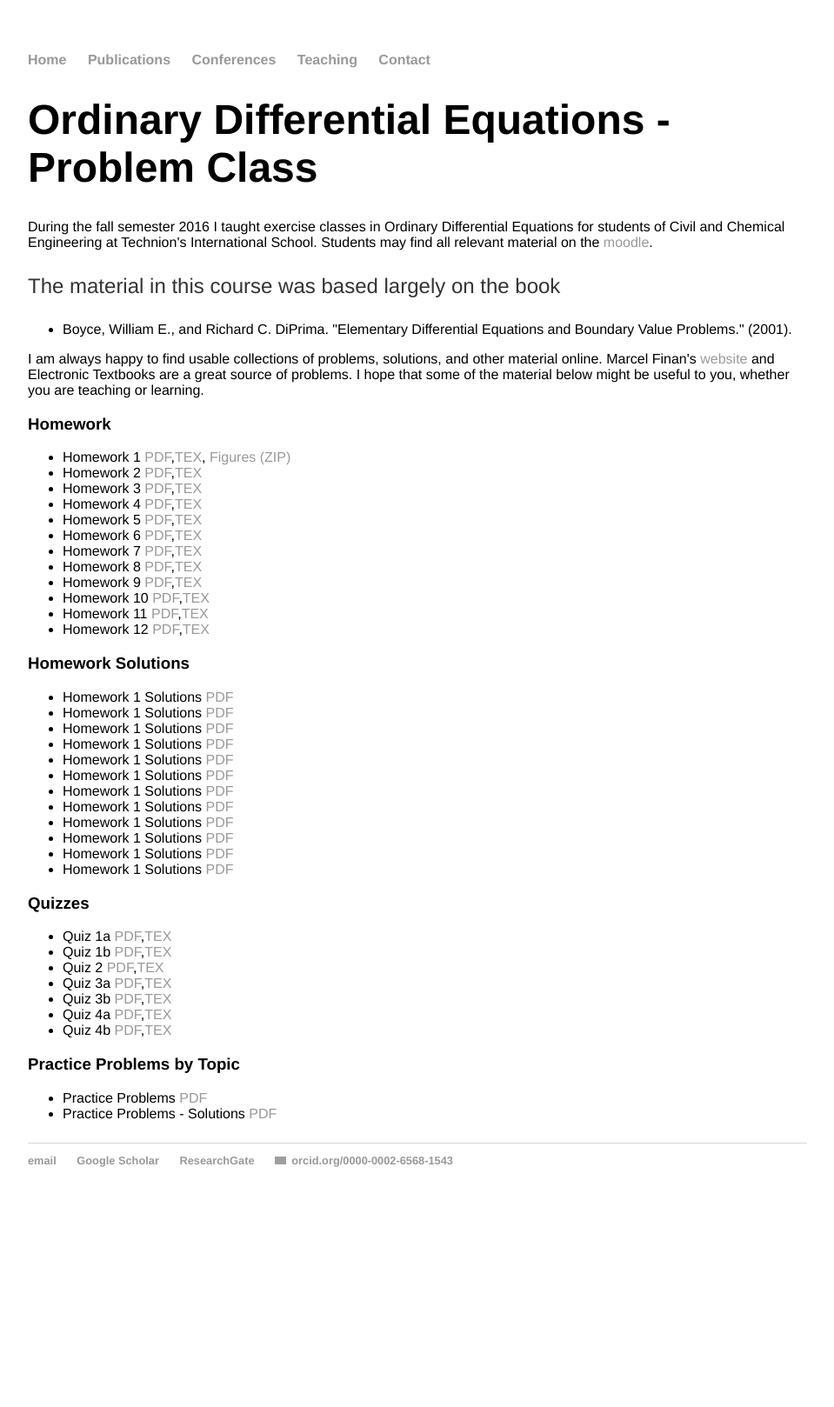
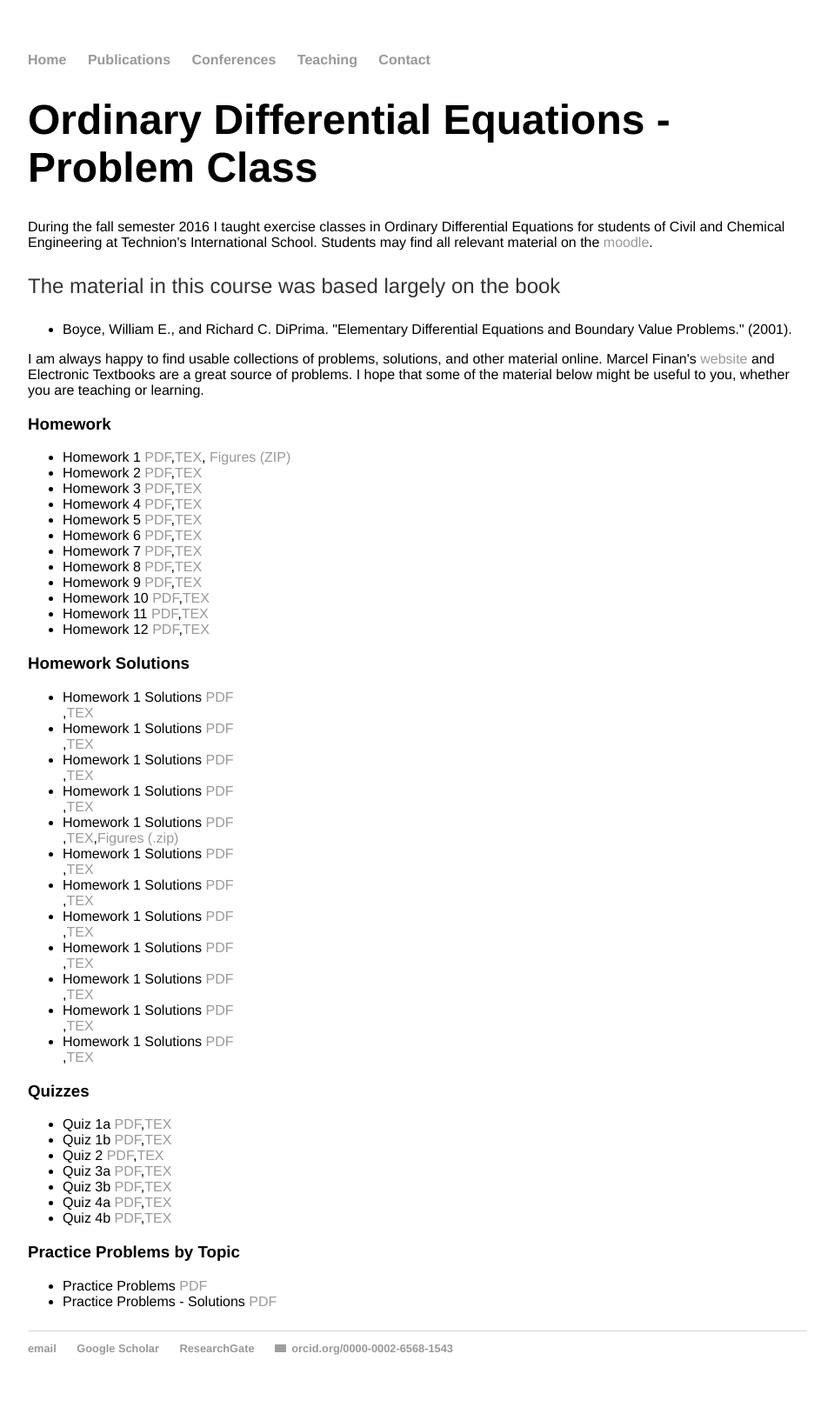
Before and after one commit to rstuhlmeier/rstuhlmeier.github.io, a Jekyll site: the page built from teaching/Fall2016/ODEs.html, in a window 1280 px wide. Shown: the whole page at 87% size, without its empty margins (160-1119 px from the left). Built offline with Jekyll 4.4.1, drawn with Linux system fonts in a browser that asks for light colours; before the commit the page ends 1402 px from its top, so only the background shows below that; grey boxes are pictures that could not be loaded.

Commit message:
Added links to solutions

```diff
--- a/teaching/Fall2016/ODEs.html
+++ b/teaching/Fall2016/ODEs.html
@@ -35,18 +35,18 @@
 </ul>
 <h3>Homework Solutions</h3>
 <ul>
-<li>Homework 1 Solutions <a href="Homework_Solutions/Homework_1_Solutions.pdf">PDF</a></li>
-<li>Homework 1 Solutions <a href="Homework_Solutions/Homework_2_Solutions.pdf">PDF</a></li>
-<li>Homework 1 Solutions <a href="Homework_Solutions/Homework_3_Solutions.pdf">PDF</a></li>
-<li>Homework 1 Solutions <a href="Homework_Solutions/Homework_4_Solutions.pdf">PDF</a></li>
-<li>Homework 1 Solutions <a href="Homework_Solutions/Homework_5_Solutions.pdf">PDF</a></li>
-<li>Homework 1 Solutions <a href="Homework_Solutions/Homework_6_Solutions.pdf">PDF</a></li>
-<li>Homework 1 Solutions <a href="Homework_Solutions/Homework_7_Solutions.pdf">PDF</a></li>
-<li>Homework 1 Solutions <a href="Homework_Solutions/Homework_8_Solutions.pdf">PDF</a></li>
-<li>Homework 1 Solutions <a href="Homework_Solutions/Homework_9_Solutions.pdf">PDF</a></li>
-<li>Homework 1 Solutions <a href="Homework_Solutions/Homework_10_Solutions.pdf">PDF</a></li>
-<li>Homework 1 Solutions <a href="Homework_Solutions/Homework_11_Solutions.pdf">PDF</a></li>
-<li>Homework 1 Solutions <a href="Homework_Solutions/Homework_12_Solutions.pdf">PDF</a></li>
+<li>Homework 1 Solutions <a href="Homework_Solutions/Homework_1_Solutions.pdf">PDF</a></li>,<a href="Homework_Solutions/Homework_1_Solutions.tex">TEX</a></li>
+<li>Homework 1 Solutions <a href="Homework_Solutions/Homework_2_Solutions.pdf">PDF</a></li>,<a href="Homework_Solutions/Homework_2_Solutions.tex">TEX</a></li>
+<li>Homework 1 Solutions <a href="Homework_Solutions/Homework_3_Solutions.pdf">PDF</a></li>,<a href="Homework_Solutions/Homework_3_Solutions.tex">TEX</a></li>
+<li>Homework 1 Solutions <a href="Homework_Solutions/Homework_4_Solutions.pdf">PDF</a></li>,<a href="Homework_Solutions/Homework_4_Solutions.tex">TEX</a></li>
+<li>Homework 1 Solutions <a href="Homework_Solutions/Homework_5_Solutions.pdf">PDF</a></li>,<a href="Homework_Solutions/Homework_5_Solutions.tex">TEX</a></li>,<a href="Homework_Solutions/HW5_Figures.zip">Figures (.zip)</a></li>
+<li>Homework 1 Solutions <a href="Homework_Solutions/Homework_6_Solutions.pdf">PDF</a></li>,<a href="Homework_Solutions/Homework_6_Solutions.tex">TEX</a></li>
+<li>Homework 1 Solutions <a href="Homework_Solutions/Homework_7_Solutions.pdf">PDF</a></li>,<a href="Homework_Solutions/Homework_7_Solutions.tex">TEX</a></li>
+<li>Homework 1 Solutions <a href="Homework_Solutions/Homework_8_Solutions.pdf">PDF</a></li>,<a href="Homework_Solutions/Homework_8_Solutions.tex">TEX</a></li>
+<li>Homework 1 Solutions <a href="Homework_Solutions/Homework_9_Solutions.pdf">PDF</a></li>,<a href="Homework_Solutions/Homework_9_Solutions.tex">TEX</a></li>
+<li>Homework 1 Solutions <a href="Homework_Solutions/Homework_10_Solutions.pdf">PDF</a></li>,<a href="Homework_Solutions/Homework_10_Solutions.tex">TEX</a></li>
+<li>Homework 1 Solutions <a href="Homework_Solutions/Homework_11_Solutions.pdf">PDF</a></li>,<a href="Homework_Solutions/Homework_11_Solutions.tex">TEX</a></li>
+<li>Homework 1 Solutions <a href="Homework_Solutions/Homework_12_Solutions.pdf">PDF</a></li>,<a href="Homework_Solutions/Homework_12_Solutions.tex">TEX</a></li>
 </ul>
 <h3>Quizzes</h3>
 <ul>
```
